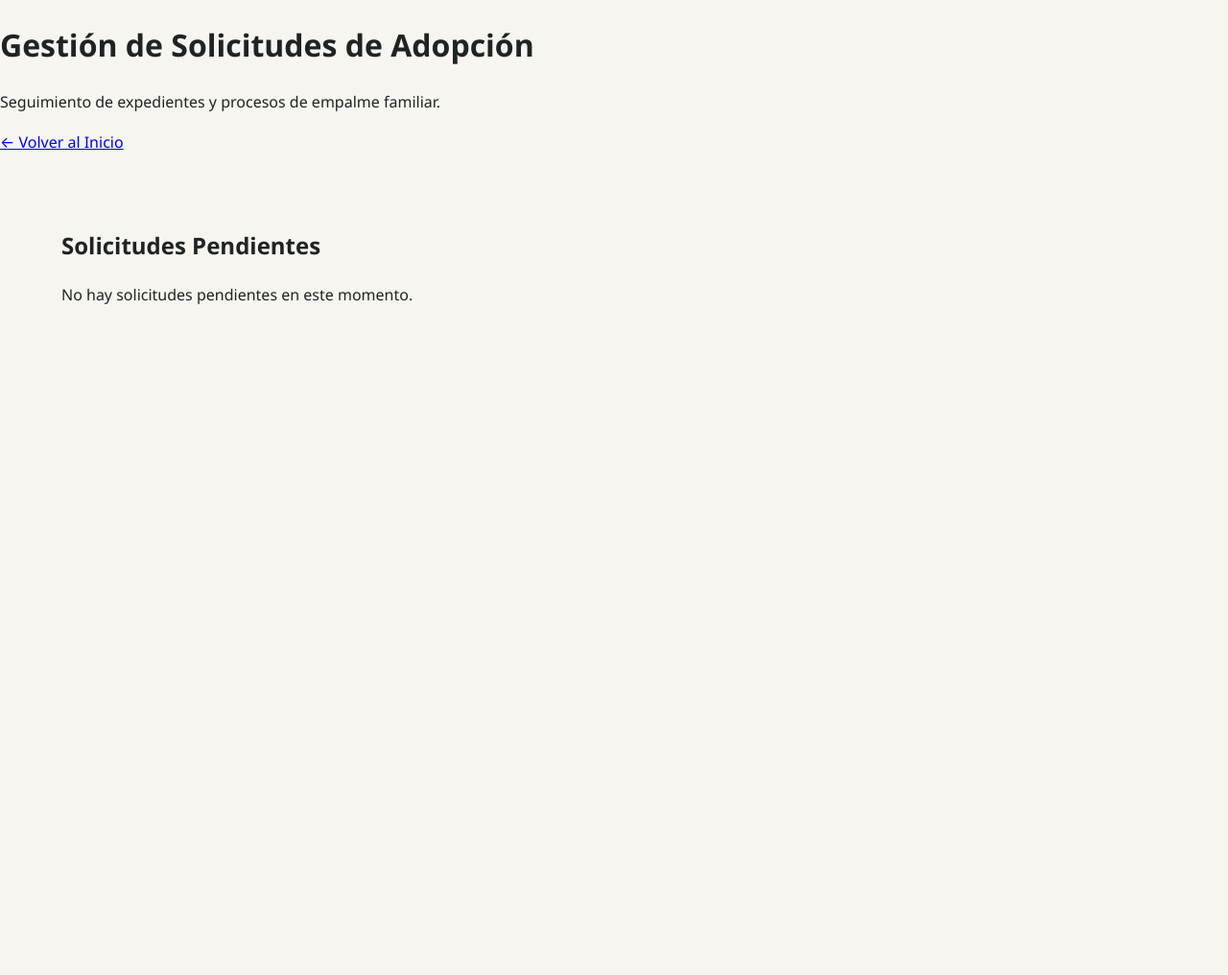
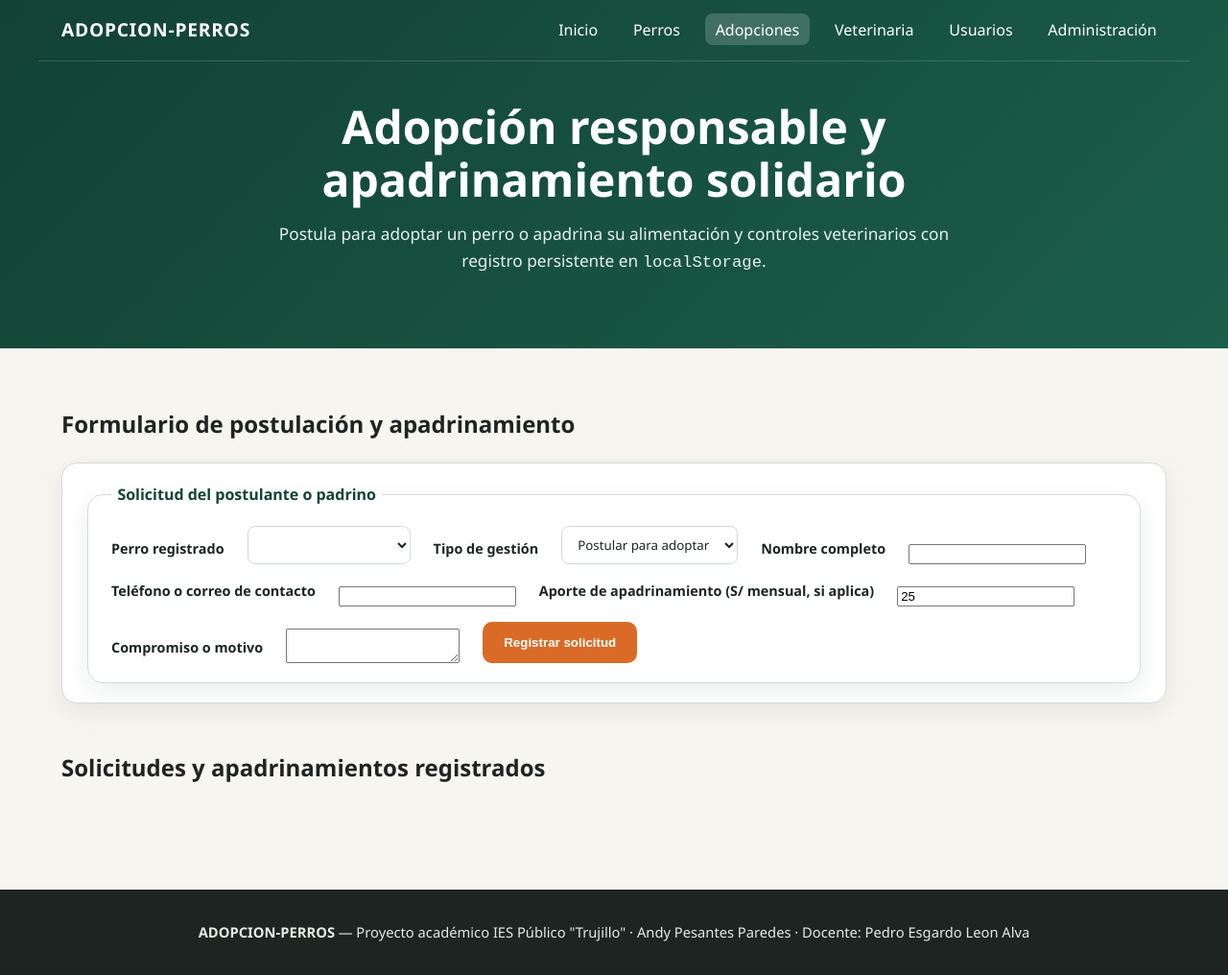
Before and after one commit to AndrewPP2007/ADOPCION-PERROS, a plain HTML site: page adopciones/index.html in a window 1280 px wide. Shown: the whole page at 96% size. Before the commit the page ends 800 px from the top, so only its background shows below. Drawn offline with Linux system fonts and the light colour scheme.

Commit message:
Implementa vista semantica de adopcion y apadrinamiento en adopciones/index.html

```diff
--- a/adopciones/index.html
+++ b/adopciones/index.html
@@ -7,16 +7,69 @@
     <link rel="stylesheet" href="../estyle.css">
 </head>
 <body>
-    <header>
-        <h1>Gestión de Solicitudes de Adopción</h1>
-        <p>Seguimiento de expedientes y procesos de empalme familiar.</p>
-        <p><a href="../index.html">← Volver al Inicio</a></p>
-    </header>
-    <main>
-       <section class="form-container">
-    <h2>Solicitudes Pendientes</h2>
-    <p>No hay solicitudes pendientes en este momento.</p>
-</section>
-    </main>
+  <a class="enlace-saltar" href="#contenido-principal">Saltar al contenido principal</a>
+
+  <header class="encabezado-sitio">
+    <nav class="barra-navegacion" aria-label="Navegación principal del portal">
+      <a class="marca-sitio" href="../index.html">ADOPCION-PERROS</a>
+      <ul class="lista-enlaces">
+        <li><a href="../index.html">Inicio</a></li>
+        <li><a href="../perros/index.html">Perros</a></li>
+        <li><a href="index.html" aria-current="page">Adopciones</a></li>
+        <li><a href="../veterinaria/index.html">Veterinaria</a></li>
+        <li><a href="../usuarios/index.html">Usuarios</a></li>
+        <li><a href="../administracion/index.html">Administración</a></li>
+      </ul>
+    </nav>
+
+    <section class="portada-hero" aria-labelledby="titulo-adopciones">
+      <h1 id="titulo-adopciones">Adopción responsable y apadrinamiento solidario</h1>
+      <p>Postula para adoptar un perro o apadrina su alimentación y controles veterinarios con registro persistente en <code>localStorage</code>.</p>
+    </section>
+  </header>
+
+  <main id="contenido-principal">
+    <section class="seccion-filtros" aria-labelledby="titulo-form-adopcion">
+      <h2 id="titulo-form-adopcion">Formulario de postulación y apadrinamiento</h2>
+      <form id="form-adopcion-apadrinamiento" class="grupo-filtros">
+        <fieldset class="grupo-filtros">
+          <legend>Solicitud del postulante o padrino</legend>
+
+          <label for="seleccion-perro-adopcion">Perro registrado</label>
+          <select id="seleccion-perro-adopcion" name="perroId" required></select>
+
+          <label for="tipo-gestion">Tipo de gestión</label>
+          <select id="tipo-gestion" name="tipoGestion" required>
+            <option value="adopcion">Postular para adoptar</option>
+            <option value="apadrinar">Apadrinar can</option>
+          </select>
+
+          <label for="nombre-solicitante">Nombre completo</label>
+          <input id="nombre-solicitante" name="solicitante" type="text" required>
+
+          <label for="contacto-solicitante">Teléfono o correo de contacto</label>
+          <input id="contacto-solicitante" name="contacto" type="text" required>
+
+          <label for="aporte-mensual">Aporte de apadrinamiento (S/ mensual, si aplica)</label>
+          <input id="aporte-mensual" name="aporte" type="number" min="0" step="5" value="25">
+
+          <label for="motivo-gestion">Compromiso o motivo</label>
+          <textarea id="motivo-gestion" name="motivo" rows="2" required></textarea>
+
+          <button class="boton boton-primario" type="submit">Registrar solicitud</button>
+        </fieldset>
+      </form>
+      <p id="mensaje-adopcion" class="estado-catalogo" aria-live="polite"></p>
+    </section>
+
+    <section class="seccion-catalogo" aria-labelledby="titulo-historial-gestiones">
+      <h2 id="titulo-historial-gestiones">Solicitudes y apadrinamientos registrados</h2>
+      <ul id="lista-gestiones-adopcion" class="lista-pasos"></ul>
+    </section>
+  </main>
+
+  <footer class="pie-sitio" aria-label="Pie de página">
+    <p><strong>ADOPCION-PERROS</strong> — Proyecto académico IES Público "Trujillo" · Andy Pesantes Paredes · Docente: Pedro Esgardo Leon Alva</p>
+  </footer>
 </body>
 </html>
```
